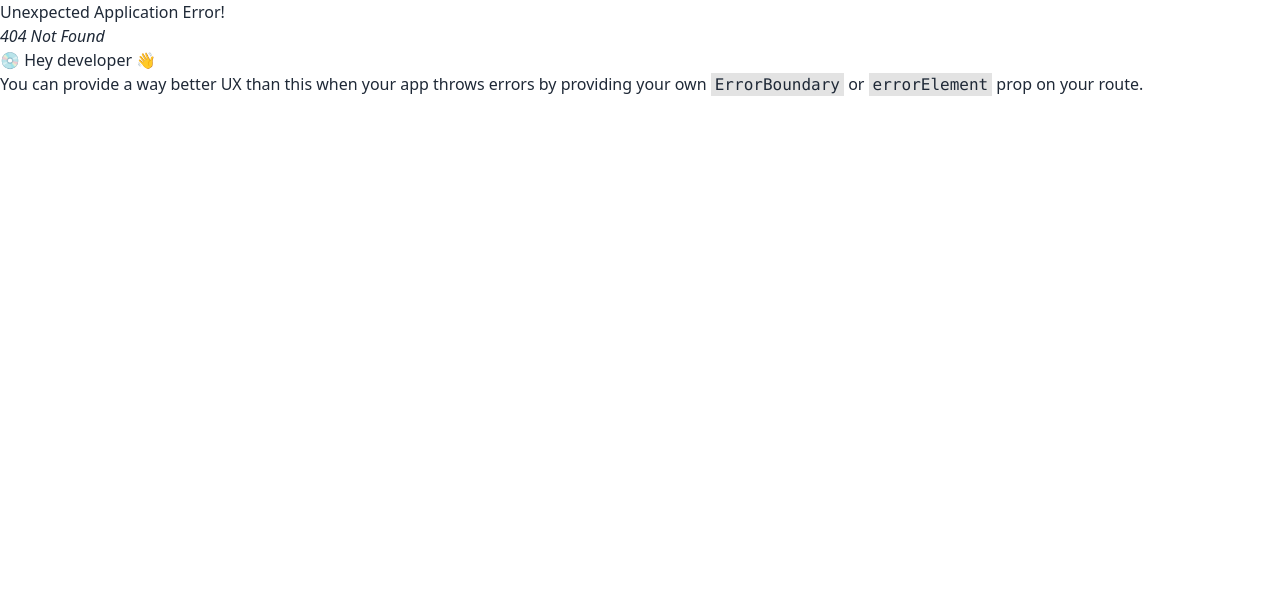
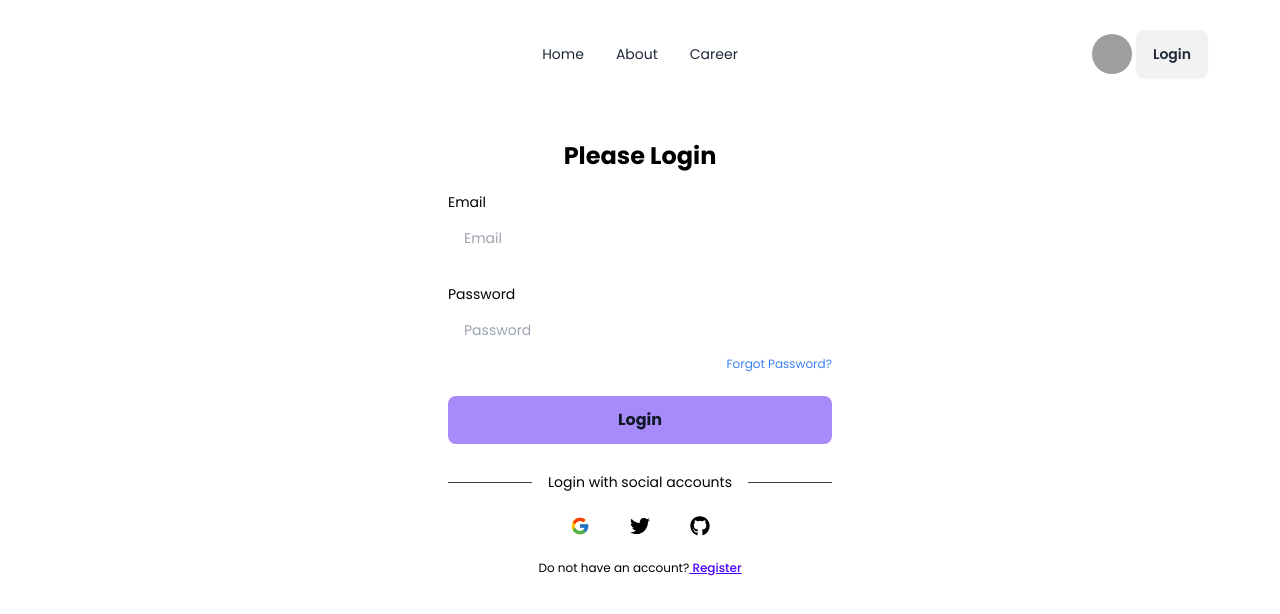
Before and after one commit to kibriarobin97/dragon-news, a React (Vite) app: page /login in a window 1280 px wide. Before the commit this address had no page. Shown: the top 614 px of the page. Built offline with nearby package versions, Linux system fonts and the light colour scheme; grey boxes are pictures that could not be loaded.

Commit message:
added login and register form

```diff
--- a/src/pages/Home/Home.jsx
+++ b/src/pages/Home/Home.jsx
@@ -10,14 +10,14 @@
       <Header></Header>
       <BreakingNews></BreakingNews>
       <Navbar></Navbar>
-      <div className="grid grid-cols-1 md:grid-cols-4">
-        <div className="border-2 border-red-600">
+      <div className="grid grid-cols-1 md:grid-cols-4 gap-5">
+        <div className="">
           <LeftSideNav></LeftSideNav>
         </div>
-        <div className="md:col-span-2 border">
+        <div className="md:col-span-2">
           <h3>news coming soon</h3>
         </div>
-        <div className="border">
+        <div className="">
           <RightSideNav></RightSideNav>
         </div>
       </div>
--- /dev/null
+++ b/src/pages/Login/Login.jsx
@@ -0,0 +1,59 @@
+import { Link } from "react-router-dom";
+import Navbar from "../Shared/Navbar/Navbar";
+import { FcGoogle } from "react-icons/fc";
+import { FaTwitter, FaGithub } from "react-icons/fa";
+
+
+
+const Login = () => {
+
+    const handleLogin = e => {
+        e.preventDefault()
+        const form = new FormData(e.currentTarget)
+        console.log(form.get('password'))
+    }
+
+    return (
+        <div>
+            <Navbar></Navbar>
+            <div className="w-full max-w-md mx-auto p-8 space-y-3 rounded-xl  text-black">
+                <h1 className="text-2xl font-bold text-center mb-5">Please Login</h1>
+                <form onSubmit={handleLogin} className="space-y-6">
+                    <div className="space-y-1 text-sm">
+                        <label htmlFor="email" className="block text-black">Email</label>
+                        <input type="email" name="email" id="email" placeholder="Email" required className="w-full px-4 py-3 rounded-md border-gray-700  text-black focus:border-violet-400" />
+                    </div>
+                    <div className="space-y-1 text-sm">
+                        <label htmlFor="password" className="block text-black">Password</label>
+                        <input type="password" name="password" id="password" placeholder="Password" required className="w-full px-4 py-3 rounded-md border-gray-700  text-black focus:border-violet-400" />
+                        <div className="flex justify-end text-xs text-blue-500">
+                            <a rel="noopener noreferrer" href="#">Forgot Password?</a>
+                        </div>
+                    </div>
+                    <button className="block w-full p-3 text-center font-bold rounded-lg text-gray-900 bg-violet-400">Login</button>
+                </form>
+                <div className="flex items-center pt-4 space-x-1">
+                    <div className="flex-1 h-px sm:w-16 bg-gray-700"></div>
+                    <p className="px-3 text-sm text-black">Login with social accounts</p>
+                    <div className="flex-1 h-px sm:w-16 bg-gray-700"></div>
+                </div>
+                <div className="flex justify-center space-x-4">
+                    <button aria-label="Log in with Google" className="p-3 rounded-sm">
+                        <FcGoogle className="text-xl" />
+                    </button>
+                    <button aria-label="Log in with Twitter" className="p-3 rounded-sm">
+                        <FaTwitter className="text-black text-xl" />
+                    </button>
+                    <button aria-label="Log in with GitHub" className="p-3 rounded-sm">
+                        <FaGithub className="text-black text-xl" />
+                    </button>
+                </div>
+                <p className="text-xs text-center sm:px-6 text-black">Do not have an account?
+                    <Link to='/register' className="underline text-primary font-medium"> Register</Link>
+                </p>
+            </div>
+        </div>
+    );
+};
+
+export default Login;
--- /dev/null
+++ b/src/pages/Register/Register.jsx
@@ -0,0 +1,40 @@
+import { Link } from "react-router-dom";
+import Navbar from "../Shared/Navbar/Navbar";
+
+const Register = () => {
+
+    const handleRegister = e => {
+        e.preventDefault()
+        const form = new FormData(e.currentTarget)
+        console.log(form)
+    }
+
+    return (
+        <div>
+            <Navbar></Navbar>
+            <div className="w-full max-w-md mx-auto p-8 space-y-3 rounded-xl  text-black">
+                <h1 className="text-2xl font-bold text-center mb-5">Please Register</h1>
+                <form onSubmit={handleRegister} className="space-y-6">
+                    <div className="space-y-1 text-sm">
+                        <label htmlFor="name" className="block text-black">Name</label>
+                        <input type="text" name="name" id="name" placeholder="Your Name" required className="w-full px-4 py-3 rounded-md border-gray-700  text-black focus:border-violet-400" />
+                    </div>
+                    <div className="space-y-1 text-sm">
+                        <label htmlFor="email" className="block text-black">Email</label>
+                        <input type="email" name="email" id="email" placeholder="Email" required className="w-full px-4 py-3 rounded-md border-gray-700  text-black focus:border-violet-400" />
+                    </div>
+                    <div className="space-y-1 text-sm">
+                        <label htmlFor="password" className="block text-black">Password</label>
+                        <input type="password" name="password" id="password" placeholder="Password" required className="w-full px-4 py-3 rounded-md border-gray-700  text-black focus:border-violet-400" />
+                    </div>
+                    <button className="block w-full p-3 text-center font-bold rounded-lg text-gray-900 bg-violet-400">Register</button>
+                </form>
+                <p className="text-xs text-center py-5 sm:px-6 text-black">Already have an account?
+                    <Link to='/login' className="underline text-primary font-medium"> Login</Link>
+                </p>
+            </div>
+        </div>
+    );
+};
+
+export default Register;
--- a/src/pages/Shared/LeftSideNav/LeftSideNav.jsx
+++ b/src/pages/Shared/LeftSideNav/LeftSideNav.jsx
@@ -1,10 +1,27 @@
+import { useEffect, useState } from "react";
+import { NavLink } from "react-router-dom";
 
 const LeftSideNav = () => {
-    return (
-        <div>
-            <h3 className="text-2xl">Left side</h3>
-        </div>
-    );
+  const [categories, setCategories] = useState([]);
+
+  useEffect(() => {
+    fetch('categories.json')
+    .then(res => res.json())
+    .then(data => setCategories(data))
+  }, []);
+
+  return (
+    <div className="p-4">
+      <h2 className="text-xl font-bold mb-3">All Category</h2>
+      {
+        categories.map(category => <NavLink
+            to={`/category/${category.id}`}
+            className={`ml-5 block text-[#9F9F9F] hover:bg-[#E7E7E7] hover:text-black rounded-md p-2`}
+            key={category.id}>
+            {category.name}</NavLink>)
+      }
+    </div>
+  );
 };
 
 export default LeftSideNav;
--- a/src/pages/Shared/Navbar/Navbar.jsx
+++ b/src/pages/Shared/Navbar/Navbar.jsx
@@ -17,7 +17,7 @@
   );
 
   return (
-    <div className="navbar bg-base-100">
+    <div className="navbar bg-base-100 my-5">
       <div className="navbar-start">
         <div className="dropdown">
           <div tabIndex={0} role="button" className="btn btn-ghost lg:hidden">
@@ -60,7 +60,7 @@
             />
           </div>
         </div>
-        <Link>
+        <Link to='/login'>
           <button className="btn">Login</button>
         </Link>
       </div>
```
Also changed, not shown: src/Routes/Routes.jsx (+10 -0 lines).
